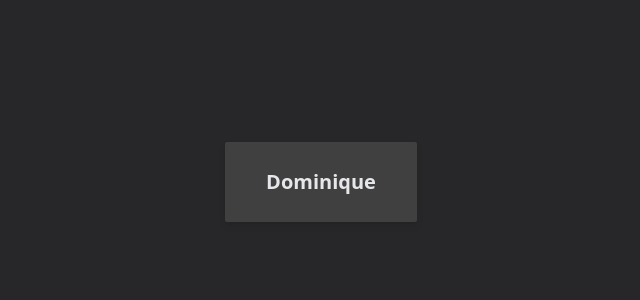
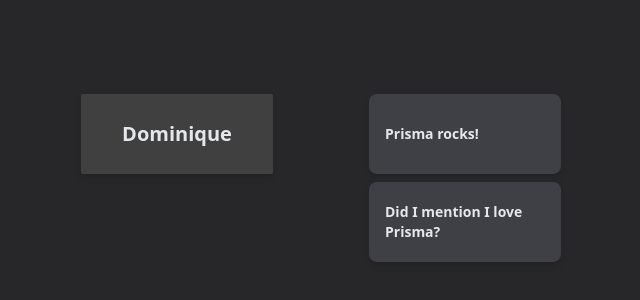
Before and after one commit to cmdcjones/react-graphql, a React (Vite) app: page / in a window 1280 px wide. Shown: the part 218-518 px from the top of the page, without its empty margins (319-959 px from the left). Built offline with nearby package versions, Linux system fonts and the light colour scheme.

Commit message:
import MessageDisplay into UserDisplay; render user messages

```diff
--- a/src/components/UserDisplay.tsx
+++ b/src/components/UserDisplay.tsx
@@ -1,4 +1,5 @@
 import { User } from "../types";
+import MessageDisplay from "./MessageDisplay";
 
 type Props = {
     user: User
@@ -12,6 +13,9 @@
                     {user.name}
                 </p>
             </div>
+            <div>
+                {user.messages.map((message, i) => <MessageDisplay key={i} index={i} message={message}/>)}
+            </div>
         </div>
     );
 }
```
